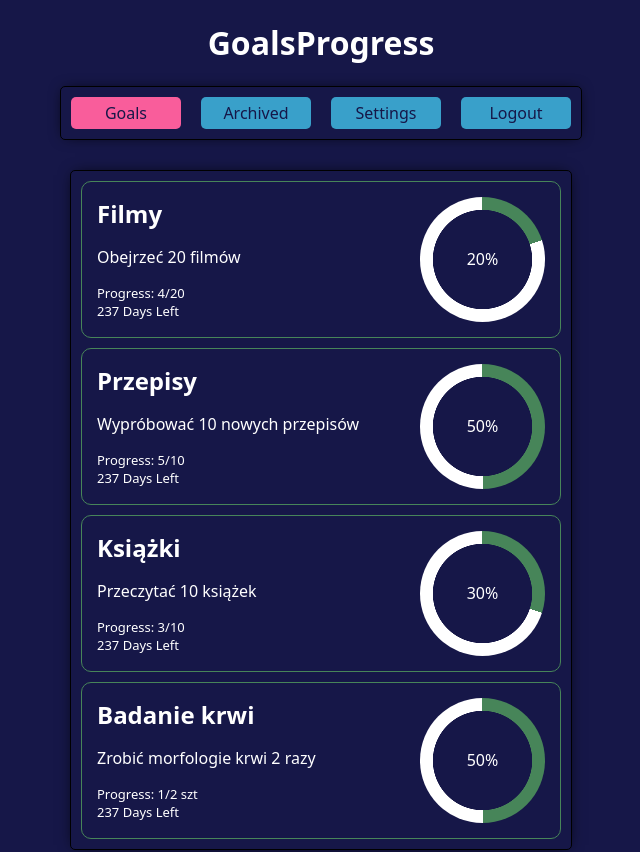
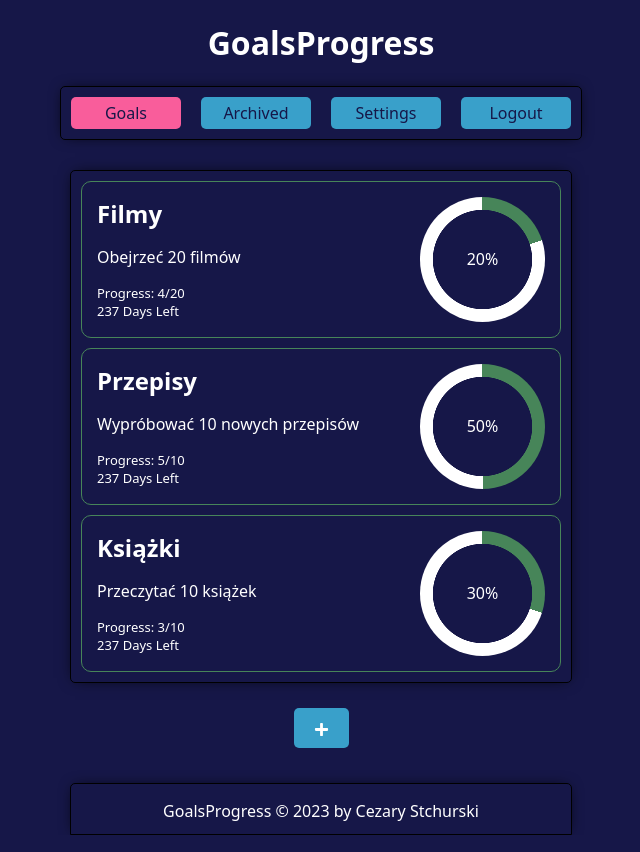
Before and after one commit to czareks2000/GoalsProgress, a React (Create React App) app in the folder goals-progress/: page / in a window 1280 px wide. Shown: the top 852 px of the page, without its empty margins (319-959 px from the left). Built offline with nearby package versions, Linux system fonts and the light colour scheme.

Commit message:
archive goal basic functionality

```diff
--- a/goals-progress/src/App.js
+++ b/goals-progress/src/App.js
@@ -22,7 +22,8 @@ function App() {
       customUnit: false,
       unit: 'none',
       progress: 20,
-      deadline: '2023-12-31'
+      deadline: '2023-12-31',
+      status: 1
     },
     {
       id: 2,
@@ -33,7 +34,8 @@ function App() {
       customUnit: false,
       unit: 'none',
       progress: 50,
-      deadline: '2023-12-31'
+      deadline: '2023-12-31',
+      status: 1
     },
     {
       id: 3,
@@ -44,7 +46,8 @@ function App() {
       customUnit: false,
       unit: 'none',
       progress: 30,
-      deadline: '2023-12-31'
+      deadline: '2023-12-31',
+      status: 1
     },
     {
       id: 4,
@@ -55,7 +58,8 @@ function App() {
       customUnit: true,
       unit: 'szt',
       progress: 50,
-      deadline: '2023-12-31'
+      deadline: '2023-12-31',
+      status: 2
     }
   ]);
 
@@ -66,7 +70,24 @@ function App() {
 
   // delete goal
   const deleteGoal = (id) => {
-    setGoals(goals.filter(x => x.id !== id));
+    setGoals(goals.map(goal => {
+      if (goal.id === id) {
+        return { ...goal, status: 3 }; // zmieniam status na 3 (usuniety)
+      } else {
+        return goal;
+      }
+    }));
+  }
+
+  // archive goal
+  const archiveGoal = (id) => {
+    setGoals(goals.map(goal => {
+      if (goal.id === id) {
+        return { ...goal, status: 2 }; // zmieniam status na 3 (zarchiwizowany)
+      } else {
+        return goal;
+      }
+    }));
   }
 
   return (
@@ -76,9 +97,9 @@ function App() {
         <Routes>
           <Route path='/' element={<Goals goals={goals}/>}/>
           <Route path='/goals' element={<Goals goals={goals}/>}/>
-          <Route path='/goal/:id' element={<GoalDetails goals={goals} onDelete={deleteGoal}/>}/>
+          <Route path='/goal/:id' element={<GoalDetails goals={goals} onDelete={deleteGoal} onArchive={archiveGoal}/>}/>
           <Route path='/goals/create' element={<GoalCreateForm onAdd={addGoal}/>}/>
-          <Route path='/archived' element={<ArchviedGoals/>}/>
+          <Route path='/archived' element={<ArchviedGoals goals={goals}/>}/>
           <Route path='/settings' element={<Settings/>}/>
         </Routes>
       </div>
--- a/goals-progress/src/components/Actions.js
+++ b/goals-progress/src/components/Actions.js
@@ -2,13 +2,18 @@ import { FaPlus, FaEdit, FaTrash, FaFolder } from 'react-icons/fa'
 import { GiCancel } from 'react-icons/gi'
 import { useNavigate } from 'react-router-dom'
 
-const Actions = ({ onShowAddForm, showAddForm, onShowEditForm, showEditForm, onDelete, goal }) => {
+const Actions = ({ onShowAddForm, showAddForm, onShowEditForm, showEditForm, onDelete, onArchive, goal }) => {
 
     const navigate = useNavigate();
 
     const handleDeleteGoal = () => {
         onDelete(goal.id);
         navigate('/');
+    }
+
+    const handleArchiveGoal = () => {
+        onArchive(goal.id);
+        navigate('/archived');
     }
 
     return (
@@ -31,7 +36,7 @@ const Actions = ({ onShowAddForm, showAddForm, onShowEditForm, showEditForm, onD
                 <FaTrash/>
                 Delete
             </div>
-            <div className="action">
+            <div className="action" onClick={handleArchiveGoal}>
                 <FaFolder/>
                 Archive
             </div>
--- a/goals-progress/src/components/ArchviedGoals.js
+++ b/goals-progress/src/components/ArchviedGoals.js
@@ -1,8 +1,27 @@
-const ArchviedGoals = () => {
+import { FaPlus } from 'react-icons/fa'
+import { Link } from 'react-router-dom'
+
+import Goal from "./Goal"
+import Button from './Button'
+
+const ArchviedGoals = ({ goals }) => {
   return (
-    <div className="container shadow">
-      tu bedą zarchwizowane cele
-    </div>
+    <>
+      <div className="goals container shadow">
+        {goals.map((goal) => {
+          if (goal.status === 2)
+          {
+            return(
+              <div key={goal.id}>
+                <Link to={`/goal/${goal.id}`}>
+                  <Goal goal={goal}/>
+                </Link>
+              </div>
+            )
+          }
+        })}
+      </div>
+    </>
   )
 }
 
--- a/goals-progress/src/components/GoalDetails.js
+++ b/goals-progress/src/components/GoalDetails.js
@@ -7,7 +7,7 @@ import ProgressList from "./ProgressList";
 import ProgressAddForm from "./ProgressAddForm";
 import GoalEditForm from "./GoalEditForm";
 
-const GoalDetails = ({ goals, onDelete }) => {
+const GoalDetails = ({ goals, onDelete, onArchive }) => {
     const [goal, setGoal] = useState();
     const [showAddForm, setShowAddForm] = useState(false);
     const [showEditForm, setShowEditForm] = useState(false);
@@ -101,6 +101,7 @@ const GoalDetails = ({ goals, onDelete }) => {
                     showEditForm={showEditForm}
                     onShowEditForm={toggleEditForm}
                     onDelete={onDelete}
+                    onArchive={onArchive}
                     goal={goal}
                 />
                 {showAddForm && <ProgressAddForm onAdd={addProgress} toggleAddForm={toggleAddForm}/>}
--- a/goals-progress/src/components/Goals.js
+++ b/goals-progress/src/components/Goals.js
@@ -8,13 +8,18 @@ const Goals = ({ goals }) => {
   return (
     <>
       <div className="goals container shadow">
-        {goals.map((goal) => (
-          <div key={goal.id}>
-            <Link to={`/goal/${goal.id}`}>
-              <Goal goal={goal}/>
-            </Link>
-          </div>
-        ))}
+        {goals.map((goal) => {
+          if (goal.status === 1)
+          {
+            return(
+              <div key={goal.id}>
+                <Link to={`/goal/${goal.id}`}>
+                  <Goal goal={goal}/>
+                </Link>
+              </div>
+            )
+          }
+        })}
       </div>
       <div className="text-center">
         <Link to="/goals/create">
```
